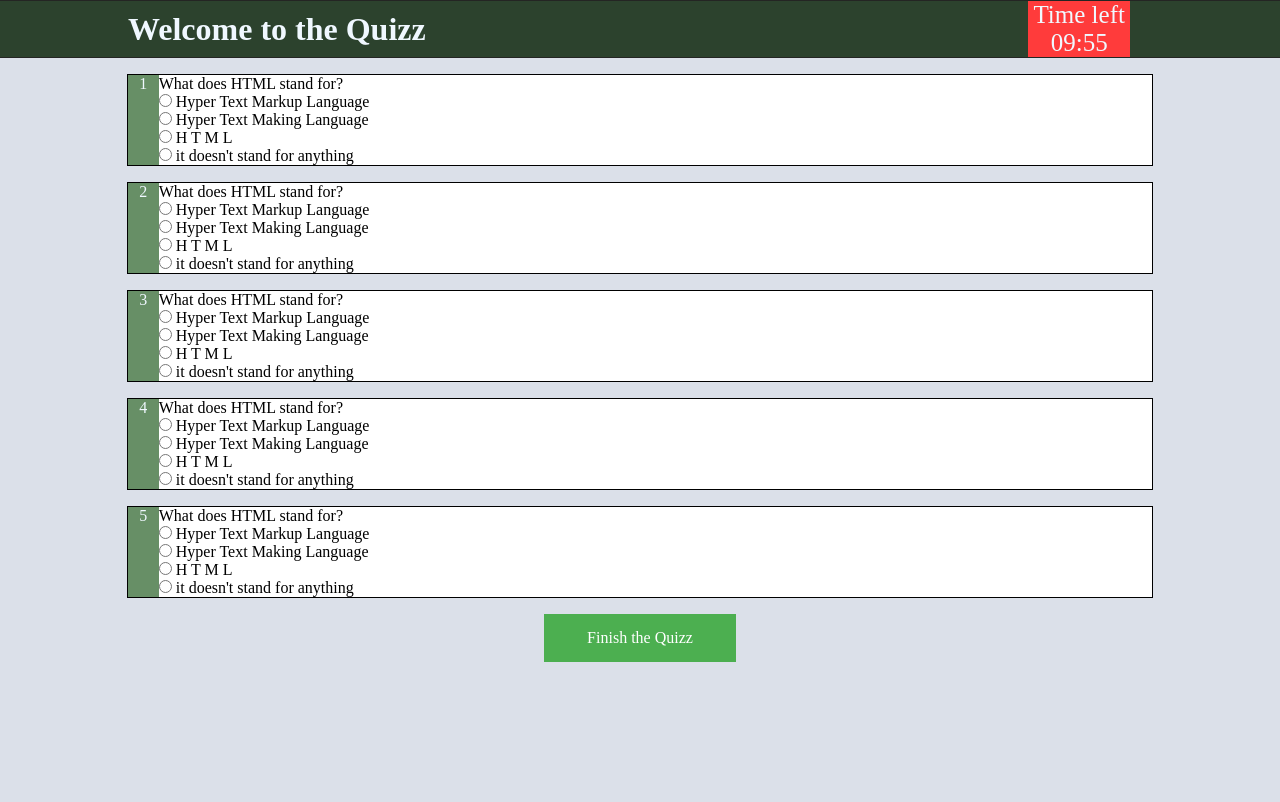
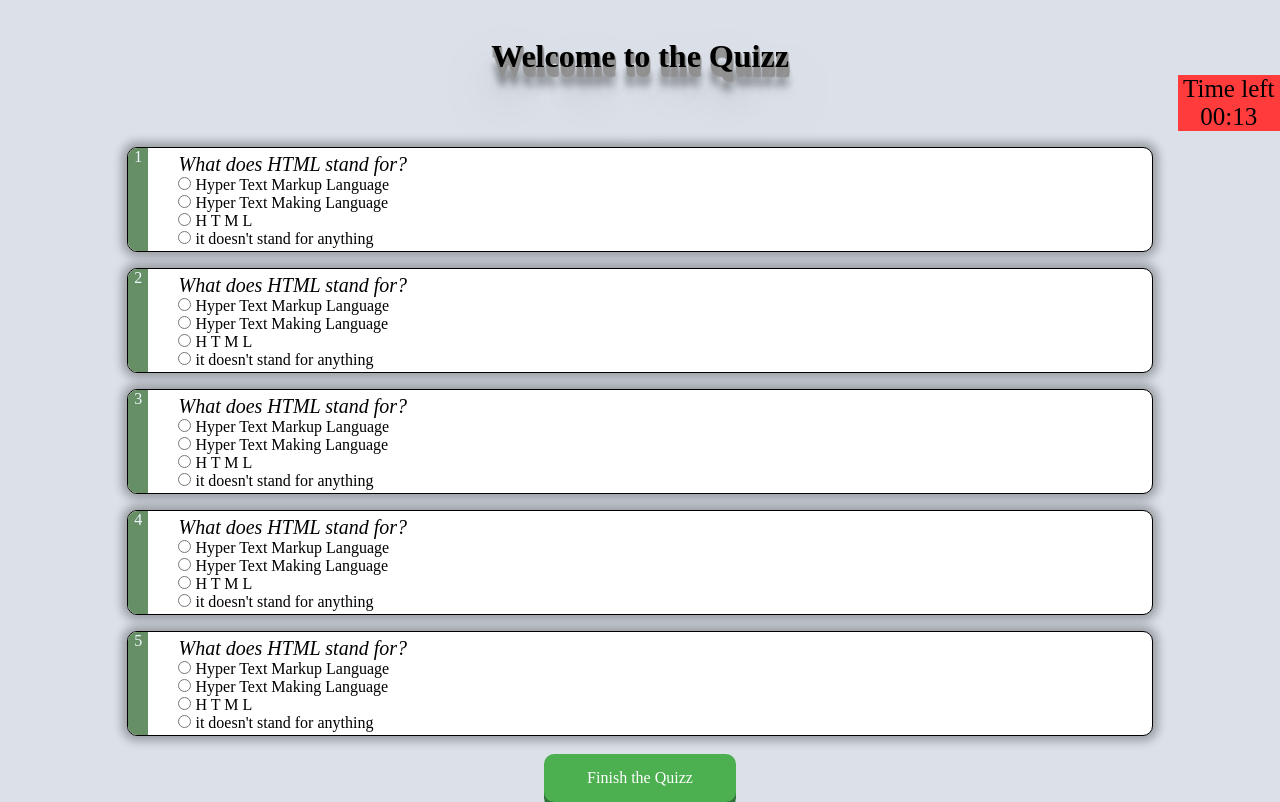
Before and after one commit to gwagner57/quiz-app, a plain HTML site: page quizz.html in a window 1280 px wide. Drawn offline with Linux system fonts and the light colour scheme.

Commit message:
Add files via upload
test files

```diff
--- a/get_questions.js
+++ b/get_questions.js
@@ -47,20 +47,10 @@ fetch('questions.xml')
     // Add the "Finish the Quizz" button
     const finishButton = document.createElement('a');
     finishButton.setAttribute('class', 'btn');
-    finishButton.setAttribute('href', 'performance.html');
+    finishButton.setAttribute('href', '#');
     finishButton.textContent = 'Finish the Quizz';
     containerDiv.appendChild(finishButton);
-  })
-  .catch(error => {
-    console.error('Error fetching or parsing the XML file:', error);
-  });
-
-
-
-
-
-
-
+    // Function to collect user choices
 
   // Function to collect user choices
   function collectUserChoices() {
@@ -86,5 +76,8 @@ function finishQuizz() {
     }
 
     // Add event listener to the "Finish the Quizz" button
-const finishButton = document.querySelector('.btn');
     finishButton.addEventListener('click', finishQuizz);
+  })
+  .catch(error => {
+    console.error('Error fetching or parsing the XML file:', error);
+  });
--- a/index.css
+++ b/index.css
@@ -21,6 +21,22 @@ body{
     flex-direction: column;
     gap: 2em;
 }
+.container > h1 {
+    text-shadow: 1px 1px 1px #919191,
+        1px 2px 1px #919191,
+        1px 3px 1px #919191,
+        1px 4px 1px #919191,
+        1px 5px 1px #919191,
+        1px 6px 1px #919191,
+        1px 7px 1px #919191,
+        1px 8px 1px #919191,
+        1px 9px 1px #919191,
+        1px 10px 1px #919191,
+    1px 18px 6px rgba(16,16,16,0.4),
+    1px 22px 10px rgba(16,16,16,0.2),
+    1px 25px 35px rgba(16,16,16,0.2),
+    1px 30px 60px rgba(16,16,16,0.4);
+}
 .btn {
     background-color: #4CAF50; /* Green */
     border: none;
@@ -30,4 +46,14 @@ body{
     text-decoration: none;
     display: inline-block;
     font-size: 16px;
-  }
+    transform: translateY(2px); /* Push the button down on hover */
+    box-shadow: 0 6px #2E723A; /* Darker shadow on top when hovering */
+    border-radius: 10px; /* Adjust this value to control the roundness */
+
+}
+.btn:hover{
+    transform: translateY(0px); /* Push the button down on hover */
+    box-shadow: 0 0px #2E723A; /* Darker shadow on top when hovering */
+    background-color: #1a3a1b; /* Green */
+
+}
--- a/performance.css
+++ b/performance.css
@@ -0,0 +1,18 @@
+body{
+    background-color: rgb(219, 224, 233);
+}
+
+*{
+    margin: 0;
+    padding: 0;
+}
+
+.container{
+    width: 100vw;
+    height: 100vh;
+    display: flex;
+    justify-content: center;
+    align-items: center;
+    flex-direction: column;
+    gap: 2em;
+}
--- a/quizz.css
+++ b/quizz.css
@@ -19,27 +19,50 @@ body{
     width: 100%;
 }
 .top{
-    border: 1px solid rgb(36, 37, 35);
-    background-color: rgb(44, 66, 45);
-    color: aliceblue;
+   /* border: 1px solid rgb(36, 37, 35);
+   /* background-color: rgb(44, 66, 45); */
+   /* color: aliceblue; */
     position: sticky;
     top: 0%;
+    display: flex;
+    justify-content: center;
+    flex-direction: column;
 }
 #Quizz-description{
-    display:inline-block;
-    width: 70%;
+  /*  display:inline-block;
+    width: 100%;
     vertical-align: middle;
-    flex-grow: 1;
-    margin-left: 10%;
+ /*   flex-grow: 1;
+    margin-left: 10%; */
+    text-align: center;
+    margin-top: 3%;
+    text-shadow: 1px 1px 1px #919191,
+        1px 2px 1px #919191,
+        1px 3px 1px #919191,
+        1px 4px 1px #919191,
+        1px 5px 1px #919191,
+        1px 6px 1px #919191,
+        1px 7px 1px #919191,
+        1px 8px 1px #919191,
+        1px 9px 1px #919191,
+        1px 10px 1px #919191,
+    1px 18px 6px rgba(16,16,16,0.4),
+    1px 22px 10px rgba(16,16,16,0.2),
+    1px 25px 35px rgba(16,16,16,0.2),
+    1px 30px 60px rgba(16,16,16,0.4);
+
+}
+.timercontainer{
+    display: flex;
+    align-items:flex-end;
+    justify-content: flex-end;
 }
 #timer {
     font-size: 25px;
-    display: inline-block;
     text-align: center;
     background-color: rgb(255, 59, 59);
-    vertical-align: middle;
     width: 8%;
-  }
+ }
 
 .question{
     border: 1px solid black;
@@ -47,9 +70,15 @@ body{
     width: 80%;
     display: flex;
     align-items: stretch;
+    border-radius: 10px; /* Adjust this value to control the roundness */
+    overflow: hidden;
+    box-shadow: 0px 0px 10px 5px rgba(0, 0, 0, 0.3);
+
+
 }
+
 .sequence{
-    width: 2%;
+    min-width: 2%;
     text-align: center;
     background-color: rgb(103, 143, 102);
     color: aliceblue;
@@ -59,8 +88,11 @@ body{
   .question-right{
     flex-direction: column;
     width: 97%;
+    padding: 5px 0 5px 30px;
   }
-
+  .question-text{
+    font-family: 'Droid serif', serif; font-size: 20px; font-weight: 400; font-style: italic;
+  }
   .btn {
     background-color: #4CAF50; /* Green */
     border: none;
@@ -71,4 +103,14 @@ body{
     display: inline-block;
     font-size: 16px;
     width: 10%;
-  }
+    transform: translateY(2px); /* Push the button down on hover */
+    box-shadow: 0 6px #2E723A; /* Darker shadow on top when hovering */
+    border-radius: 10px; /* Adjust this value to control the roundness */
+
+}
+.btn:hover{
+    transform: translateY(0px); /* Push the button down on hover */
+    box-shadow: 0 0px #2E723A; /* Darker shadow on top when hovering */
+    background-color: #1a3a1b; /* Green */
+
+}
--- a/quizz.html
+++ b/quizz.html
@@ -12,10 +12,11 @@
             <div id="Quizz-description">
                 <h1>Welcome to the Quizz</h1>
             </div>
-            <div id="timer">Time left 10:00</div>
-            <script src = "timer.js"></script>
+            <div class="timercontainer"><div id="timer">Time left 10:00</div></div>
         </div>
     </div>
     <script src="get_questions.js"></script>
+    <script src = "timer.js"></script>
+
 </body>
 </html>
--- a/timer.js
+++ b/timer.js
@@ -1,6 +1,6 @@
-var timeLimitInMinutes = 10;
+var timeLimitInMinutes = 0.3;
 var timeLimitInSeconds = timeLimitInMinutes * 60;
-var timerElement = document.getElementById('timer');
+const timerElement = document.getElementById('timer');
 
 function startTimer() {
   timeLimitInSeconds--;
@@ -10,6 +10,9 @@ function startTimer() {
   if (timeLimitInSeconds < 0) {
     timerElement.textContent = '00:00';
     clearInterval(timerInterval);
+    // Trigger the button click event when time is over
+    const finishButton = document.querySelector('.btn'); // Get the "Finish the Quizz" button
+    finishButton.click();
     return;
   }
 
```
Also changed, not shown: index.html (+1 -1 lines), performance.html (+2 -5 lines), performance.js (added, +30 -0 lines), results.js (+39 -0 lines). Lines whose indentation alone changed are shown as unchanged.
